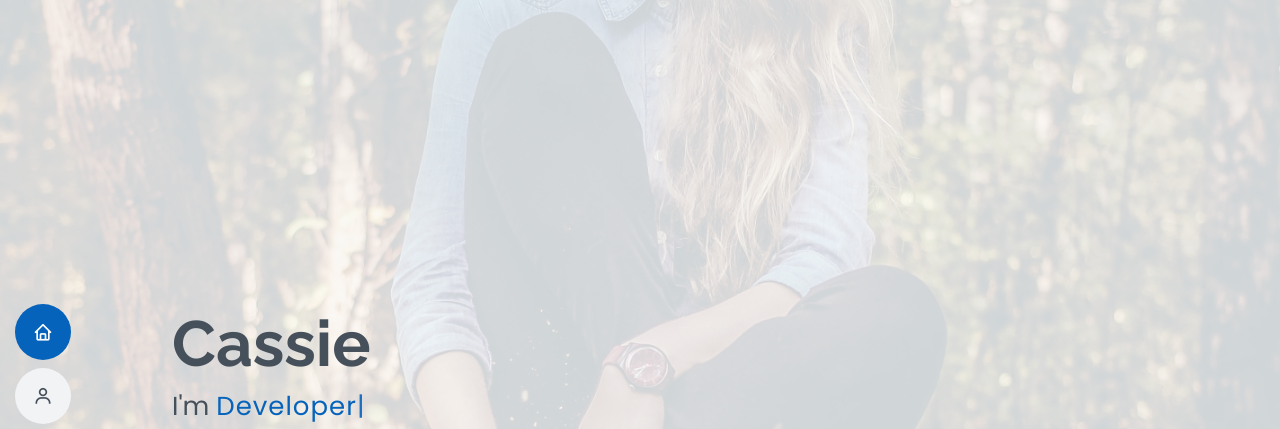
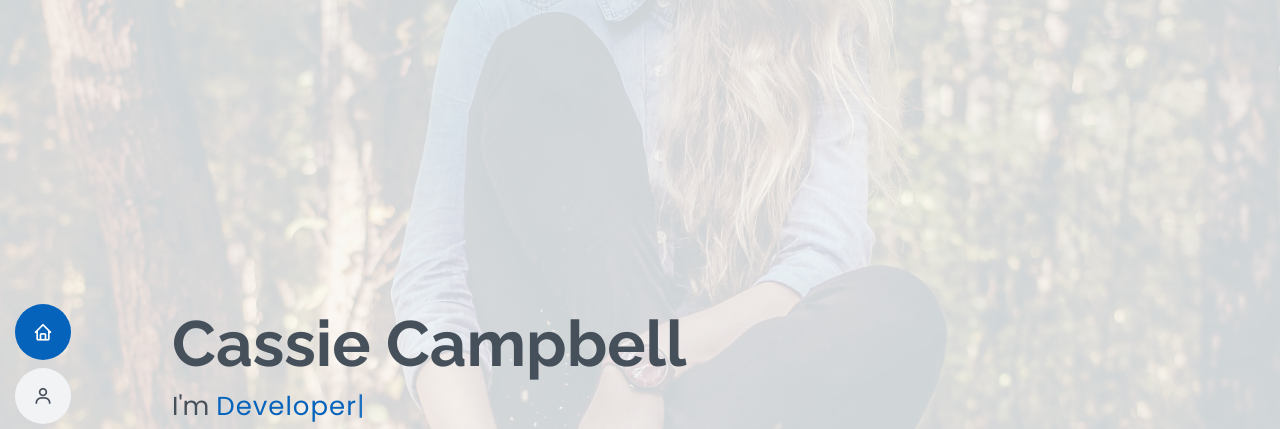
Before and after one commit to Cassie-Campbell/Meme-Site, a plain HTML site: page index.html in a window 1280 px wide. Shown: the top 429 px of the page. Drawn offline with nearby package versions, Linux system fonts and the light colour scheme.

Commit message:
Update index.html

```diff
--- a/index.html
+++ b/index.html
@@ -49,7 +49,7 @@
   <!-- ======= Hero Section ======= -->
   <section id="hero" class="d-flex flex-column justify-content-center">
     <div class="container" data-aos="zoom-in" data-aos-delay="100">
-      <h1>Cassie</h1>
+      <h1>Cassie Campbell</h1>
       <p>I'm <span class="typed" data-typed-items="Designer, Developer, Gamer, Blogger"></span></p>
       <div class="social-links">
         <a href="https://www.agentsoflegacy.ga/" class="twitter"><i class="bx bxl-twitter"></i></a>
```
